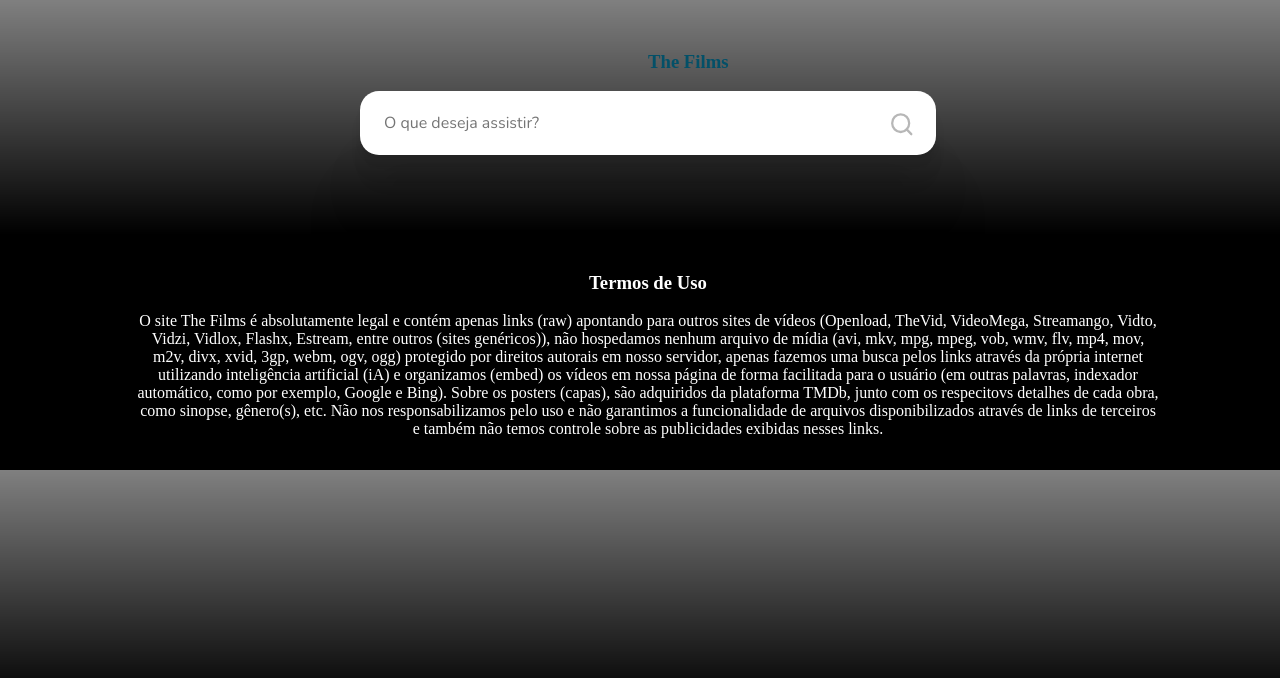
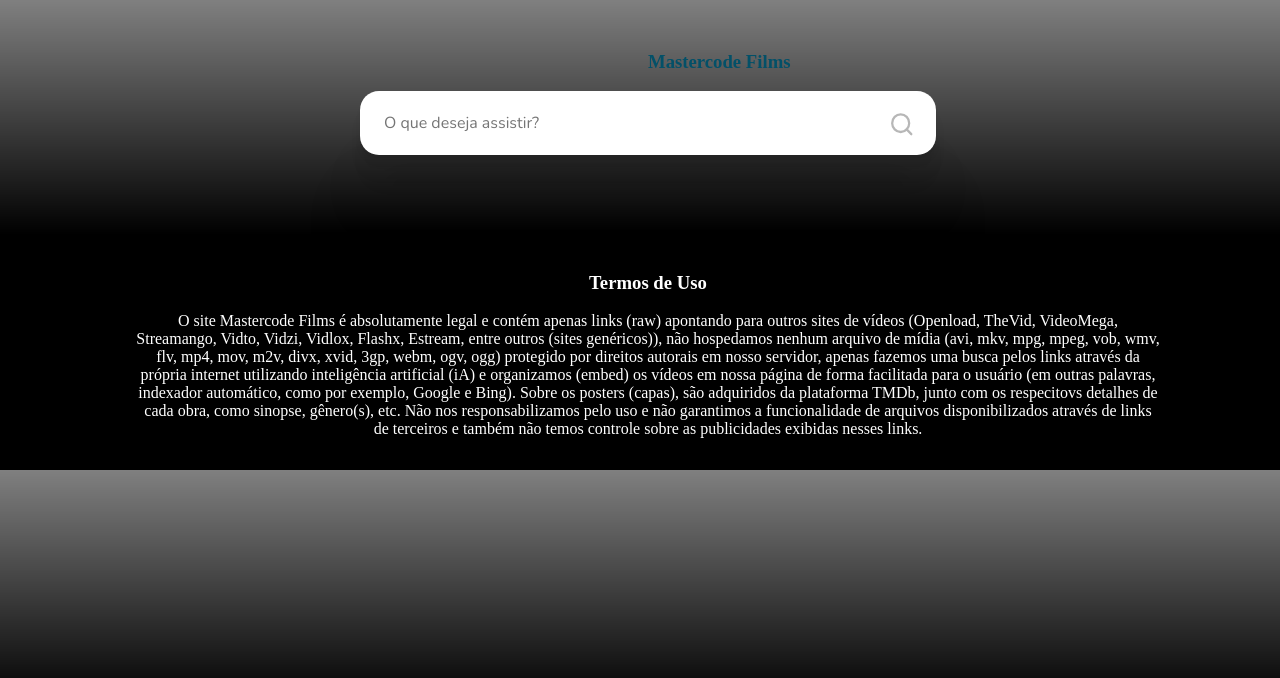
Before and after one commit to josuelopes512/WstsideFilmes, a Flask app: template backend/app/templates/index.html in a window 1280 px wide. Shown: the top 678 px of the page. Run offline with Flask 2, Linux system fonts and the light colour scheme; the template is opened without the code that fills it: most values are stand-ins (such as "Sample title", 1, 10 or a date in 2020); parts of the project's set-up code (start-up, migrations or seed data) failed here and were passed over.

Commit message:
refact index.html

```diff
--- a/backend/app/templates/index.html
+++ b/backend/app/templates/index.html
@@ -3,7 +3,7 @@
 <head>
     <meta charset='utf-8'>
     <meta http-equiv='X-UA-Compatible' content='IE=edge'>
-    <title>The Films</title>
+    <title>Mastercode Films</title>
     <link rel="shortcut icon" href="https://img.icons8.com/fluency/48/000000/movie.png" type="image/x-icon">
     <meta name='viewport' content='width=device-width, initial-scale=1'>
     <link rel=stylesheet type=text/css href="{{url_for('static', filename='index.css')}}">
@@ -11,7 +11,7 @@
 <body>
     <div class="div_header">
         <header class="title">
-            <h3>The Films</h3>
+            <h3>Mastercode Films</h3>
         </header>
     </div>
 
@@ -91,7 +91,7 @@
     <footer>
         <div class="div_footer">
             <h3>Termos de Uso</h3>
-            <p>O site The Films é absolutamente legal e contém apenas links (raw) apontando para outros sites de vídeos (Openload, TheVid, VideoMega, Streamango, Vidto, Vidzi, Vidlox, Flashx, Estream, entre outros (sites genéricos)), não hospedamos nenhum arquivo de mídia (avi, mkv, mpg, mpeg, vob, wmv, flv, mp4, mov, m2v, divx, xvid, 3gp, webm, ogv, ogg) protegido por direitos autorais em nosso servidor, apenas fazemos uma busca pelos links através da própria internet utilizando inteligência artificial (iA) e organizamos (embed) os vídeos em nossa página de forma facilitada para o usuário (em outras palavras, indexador automático, como por exemplo, Google e Bing). Sobre os posters (capas), são adquiridos da plataforma TMDb, junto com os respecitovs detalhes de cada obra, como sinopse, gênero(s), etc. Não nos responsabilizamos pelo uso e não garantimos a funcionalidade de arquivos disponibilizados através de links de terceiros e também não temos controle sobre as publicidades exibidas nesses links.</p>
+            <p>O site Mastercode Films é absolutamente legal e contém apenas links (raw) apontando para outros sites de vídeos (Openload, TheVid, VideoMega, Streamango, Vidto, Vidzi, Vidlox, Flashx, Estream, entre outros (sites genéricos)), não hospedamos nenhum arquivo de mídia (avi, mkv, mpg, mpeg, vob, wmv, flv, mp4, mov, m2v, divx, xvid, 3gp, webm, ogv, ogg) protegido por direitos autorais em nosso servidor, apenas fazemos uma busca pelos links através da própria internet utilizando inteligência artificial (iA) e organizamos (embed) os vídeos em nossa página de forma facilitada para o usuário (em outras palavras, indexador automático, como por exemplo, Google e Bing). Sobre os posters (capas), são adquiridos da plataforma TMDb, junto com os respecitovs detalhes de cada obra, como sinopse, gênero(s), etc. Não nos responsabilizamos pelo uso e não garantimos a funcionalidade de arquivos disponibilizados através de links de terceiros e também não temos controle sobre as publicidades exibidas nesses links.</p>
         </div>
     </footer>
 
```
